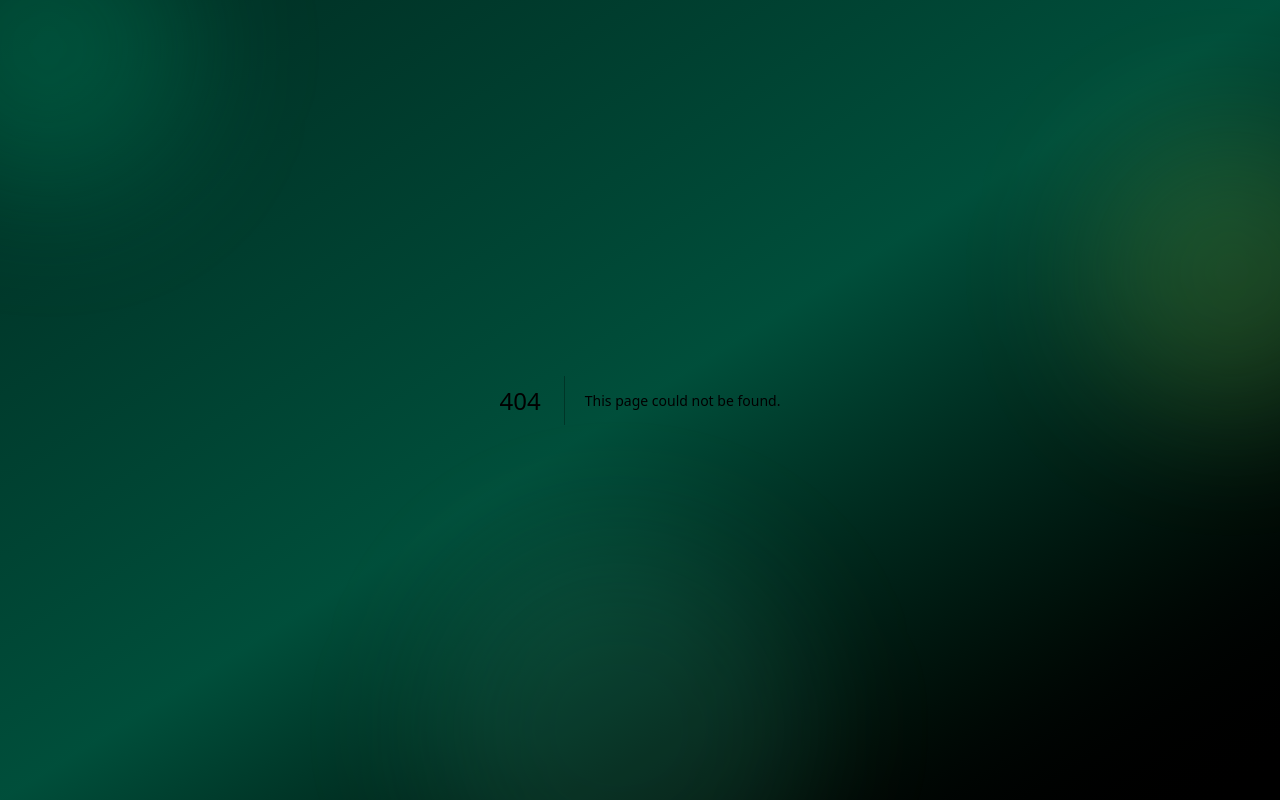
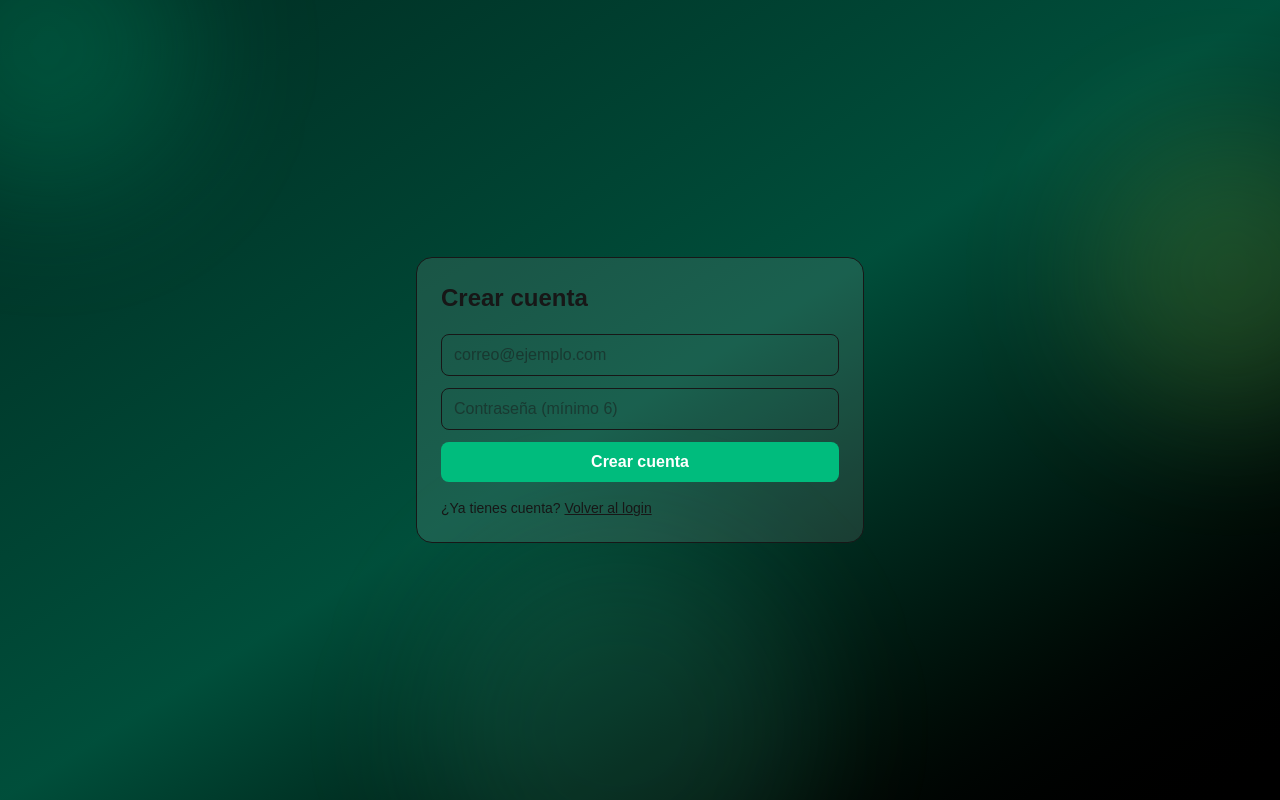
Before and after one commit to lizamaclaudio-blip/lz-capacita-qr, a Next.js app: page /signup in a window 1280 px wide. Before the commit this address had no page. Built offline with nearby package versions, Linux system fonts and the light colour scheme; no server answers.

Commit message:
Auth: login + signup funcionando

```diff
--- /dev/null
+++ b/src/app/signup/page.tsx
@@ -0,0 +1,95 @@
+"use client";
+
+import { useState } from "react";
+import { useRouter } from "next/navigation";
+import { supabaseBrowser } from "@/lib/supabase/browser";
+
+export default function SignupPage() {
+  const router = useRouter();
+  const [email, setEmail] = useState("");
+  const [password, setPassword] = useState("");
+  const [loading, setLoading] = useState(false);
+  const [msg, setMsg] = useState<string | null>(null);
+  const [err, setErr] = useState<string | null>(null);
+
+  async function onSubmit(e: React.FormEvent) {
+    e.preventDefault();
+    setErr(null);
+    setMsg(null);
+    setLoading(true);
+
+    const { data, error } = await supabaseBrowser.auth.signUp({
+      email: email.trim(),
+      password,
+    });
+
+    setLoading(false);
+
+    if (error) {
+      setErr(error.message);
+      return;
+    }
+
+    // Si en Supabase está desactivado "Confirm email", quedas logueado al tiro:
+    if (data.session) {
+      router.replace("/app");
+      return;
+    }
+
+    // Si confirmación está activada, no habrá session:
+    setMsg("Cuenta creada. Revisa tu correo para confirmar el acceso.");
+  }
+
+  return (
+    <div className="min-h-screen flex items-center justify-center px-4">
+      <div className="w-full max-w-md rounded-2xl border bg-white/10 p-6 backdrop-blur">
+        <h1 className="text-2xl font-bold">Crear cuenta</h1>
+
+        {err && (
+          <div className="mt-4 rounded-lg border border-red-200 bg-red-50 p-3 text-sm text-red-700">
+            {err}
+          </div>
+        )}
+        {msg && (
+          <div className="mt-4 rounded-lg border border-emerald-200 bg-emerald-50 p-3 text-sm text-emerald-800">
+            {msg}
+          </div>
+        )}
+
+        <form onSubmit={onSubmit} className="mt-5 space-y-3">
+          <input
+            className="w-full rounded-lg border px-3 py-2"
+            placeholder="correo@ejemplo.com"
+            value={email}
+            onChange={(e) => setEmail(e.target.value)}
+            autoComplete="email"
+            required
+          />
+          <input
+            className="w-full rounded-lg border px-3 py-2"
+            placeholder="Contraseña (mínimo 6)"
+            value={password}
+            onChange={(e) => setPassword(e.target.value)}
+            type="password"
+            autoComplete="new-password"
+            required
+          />
+
+          <button
+            disabled={loading}
+            className="w-full rounded-lg bg-emerald-500 py-2 font-semibold text-white disabled:opacity-60"
+          >
+            {loading ? "Creando..." : "Crear cuenta"}
+          </button>
+        </form>
+
+        <div className="mt-4 text-sm">
+          ¿Ya tienes cuenta?{" "}
+          <a className="underline" href="/login">
+            Volver al login
+          </a>
+        </div>
+      </div>
+    </div>
+  );
+}
```
